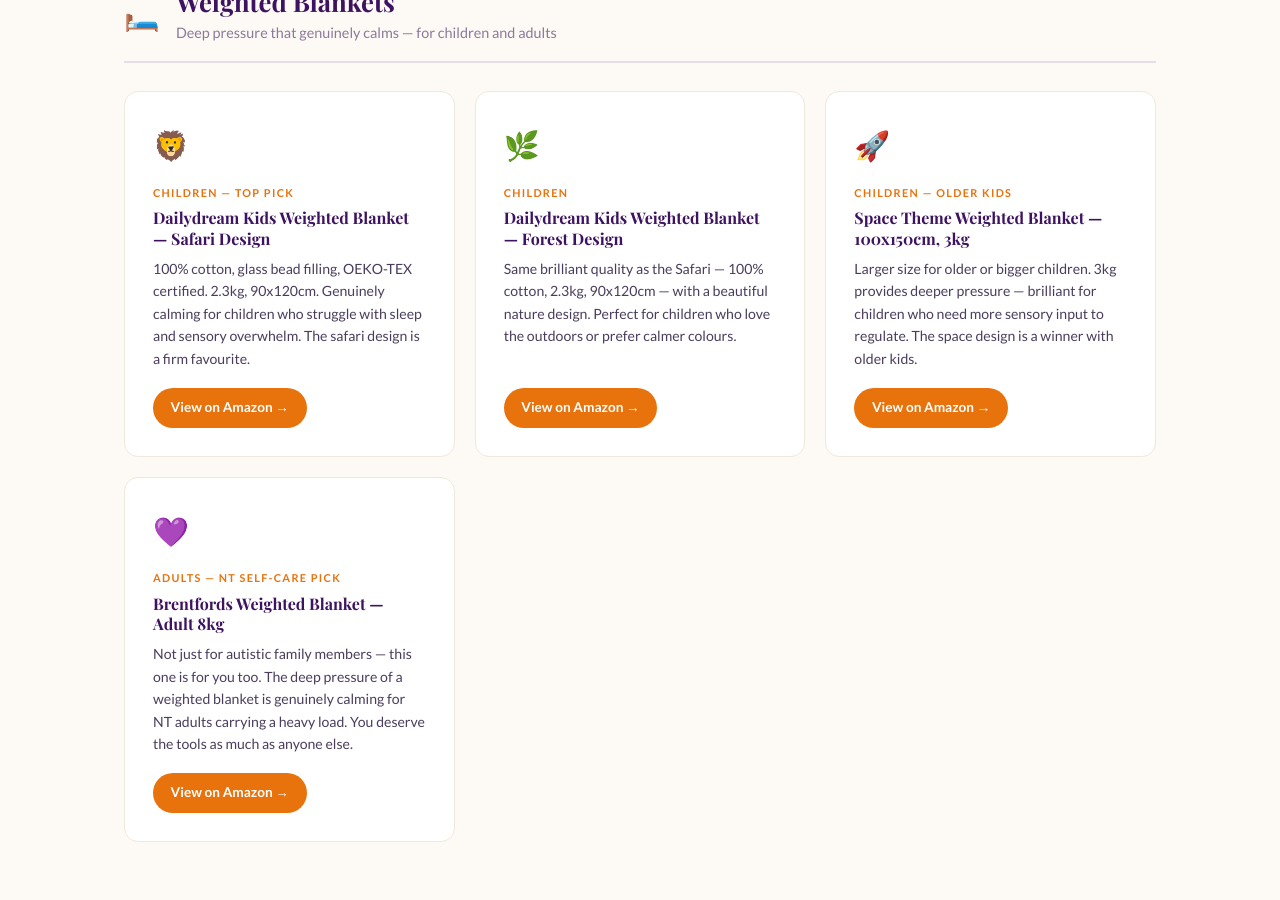
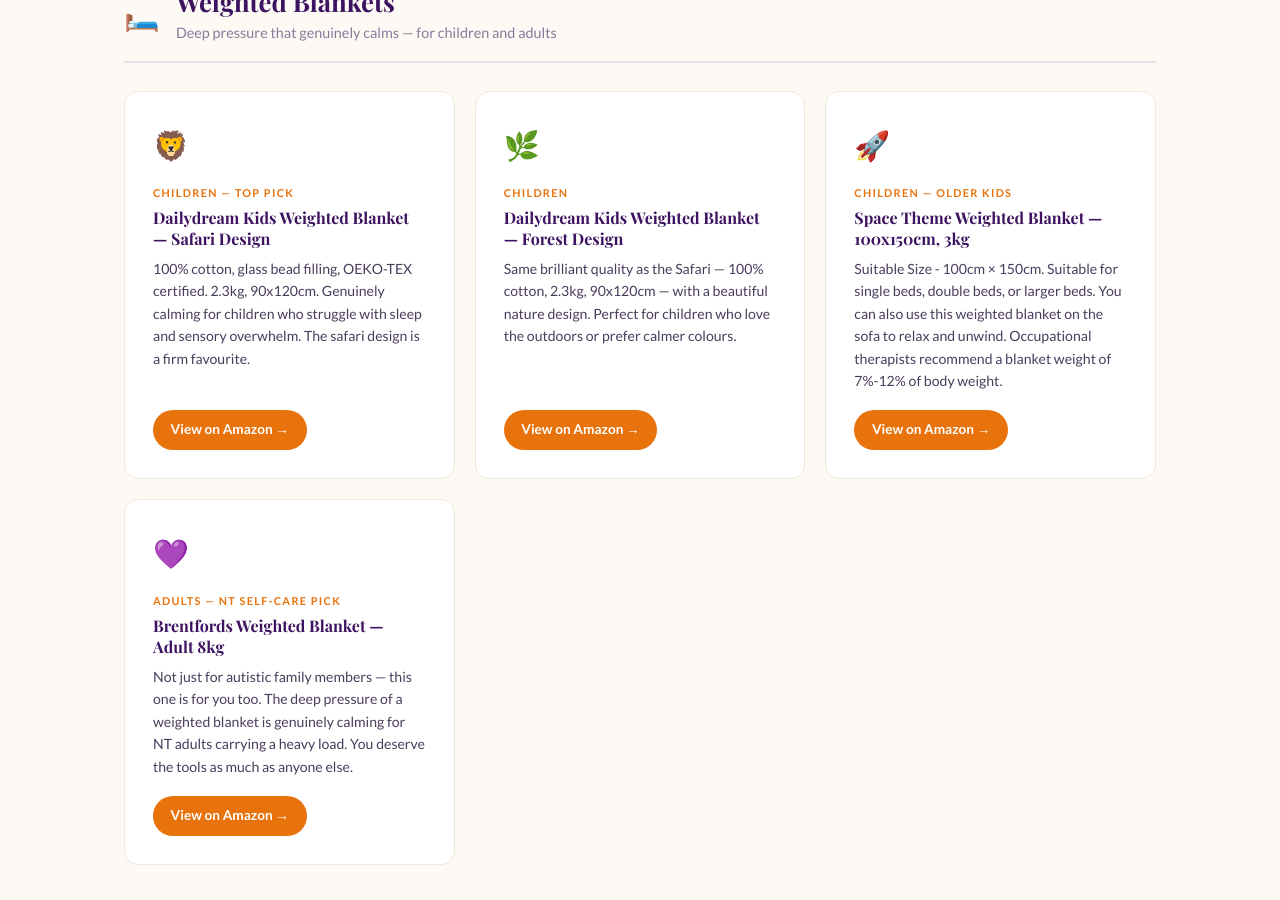
Before and after one commit to stixxnicky-lpa/loveparentingandautism, a Jekyll site: the page built from resources/index.html, in a window 1280 px wide and 900 px high, scrolled down 1045 px. Built offline with Jekyll 4.4.1, drawn with Linux system fonts in a browser that asks for light colours; some web fonts are replaced.

Commit message:
Update index.html

```diff
--- a/resources/index.html
+++ b/resources/index.html
@@ -177,7 +177,7 @@ permalink: /resources/
         <div class="product-emoji">🚀</div>
         <div class="product-badge">Children — Older Kids</div>
         <h3>Space Theme Weighted Blanket — 100x150cm, 3kg</h3>
-        <p>Larger size for older or bigger children. 3kg provides deeper pressure — brilliant for children who need more sensory input to regulate. The space design is a winner with older kids.</p>
+        <p>Suitable Size - 100cm × 150cm. Suitable for single beds, double beds, or larger beds. You can also use this weighted blanket on the sofa to relax and unwind. Occupational therapists recommend a blanket weight of 7%-12% of body weight.</p>
         <span class="product-cta">View on Amazon →</span>
       </a>
       <a href="https://www.amazon.co.uk/s?k=Brentfords+Weighted+Blanket+Adult+8kg&tag=loveparenti0f-21" target="_blank" rel="noopener sponsored" class="product-card">
```
